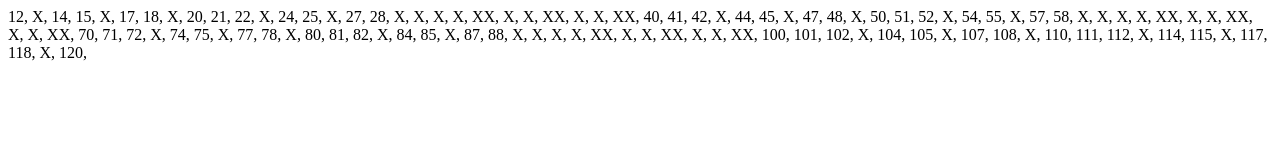
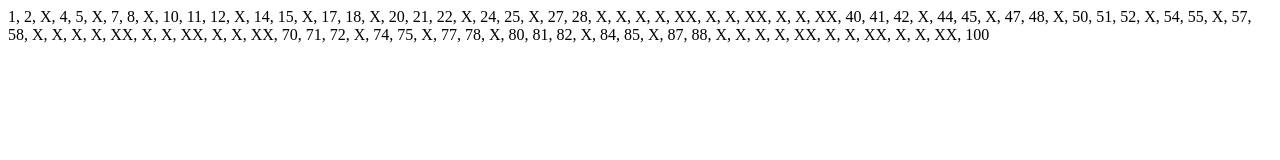
Before and after one commit to justinyoo/ThreeSixNine, a plain HTML site: page javascript/369.html in a window 1280 px wide. Drawn offline with Linux system fonts and the light colour scheme.

Commit message:
removed str variable in main game loop.

```diff
--- a/javascript/369.html
+++ b/javascript/369.html
@@ -14,22 +14,22 @@ function count369(n)
 function turn(n)
 {
 	var claps = count369(n);
-	var str = "";
 	if (claps === 0)
 		return n;
+	var str = "";
 	for (var i=0; i < claps; i++)
 		str += 'X'
 	return str;
 }
 
 function do369game(start, end) {
-	for (var i=start; i <= end; i++) {
-		var str = turn(i);
-		document.write(str);
+	for (var i=start; i < end; i++) {
+		document.write(turn(i));
 		document.write(', ');
 	}
+	document.write(turn(end));
 }
 
-do369game(12, 120);
+do369game(1, 100);
 </script>
 </html>
```
Also changed, not shown: 1 other file.
